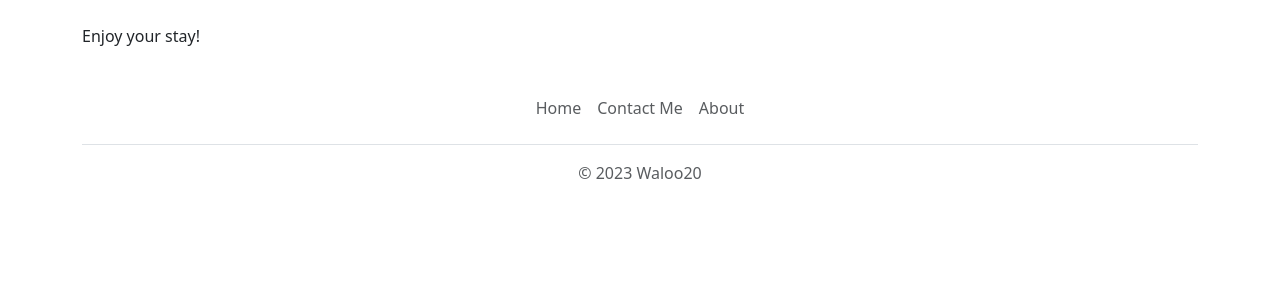
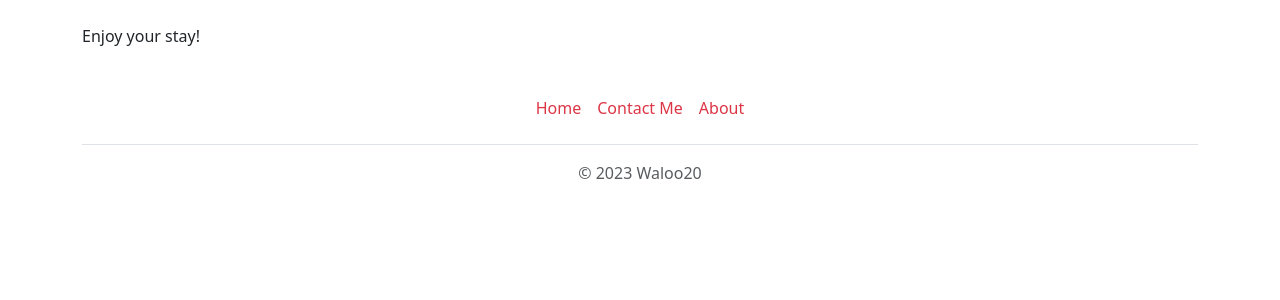
Before and after one commit to Waloo20/Waloo-Learning-Website, a Flask app: page /Aboutme in a window 1280 px wide. Shown: the part 424-724 px from the top of the page. Run offline with Flask 2, Linux system fonts and the light colour scheme.

Commit message:
changed color of footer

```diff
--- a/templates/footer.html
+++ b/templates/footer.html
@@ -2,13 +2,13 @@
   <footer class="py-3 my-4">
     <ul class="nav justify-content-center border-bottom pb-3 mb-3">
       {% if request.path == url_for("home") %}
-      <li class="nav-item"><a  href="#" class="nav-link px-2 text-muted">Home</a></li>
+      <li class="nav-item"><a  href="#" class="nav-link px-2 text-danger">Home</a></li>
       {% else %}
-      <li class="nav-item"><a  href="/" class="nav-link px-2 text-muted">Home</a></li>
+      <li class="nav-item"><a  href="/" class="nav-link px-2 text-danger">Home</a></li>
       {% endif %}
-      <li class="nav-item"><a href="mailto:Raul.LeonCuevas@usm.edu?subject=Request" class="nav-link px-2 text-muted">Contact Me</a></li>
-      <li class="nav-item"><a href="/Aboutme" class="nav-link px-2 text-muted">About</a></li>
+      <li class="nav-item"><a href="mailto:Raul.LeonCuevas@usm.edu?subject=Request" class="nav-link px-2 text-danger">Contact Me</a></li>
+      <li class="nav-item"><a href="/Aboutme" class="nav-link px-2 text-danger">About</a></li>
     </ul>
-    <p class="text-center text-muted">&copy; 2023 Waloo20</p>
+    <p class="text-center text-muted te">&copy; 2023 Waloo20</p>
   </footer>
 </div>
```
